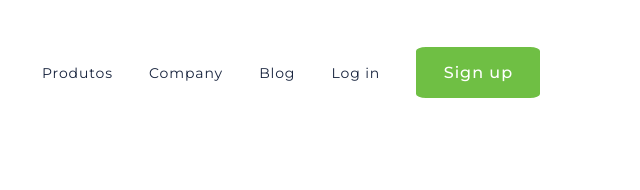
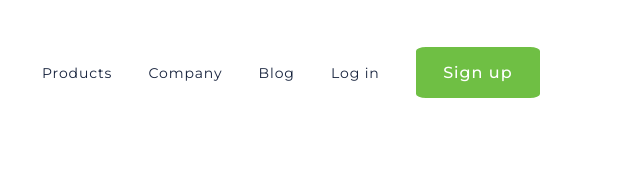
Before and after one commit to GuigaDev01/Primeiro-projeto-css, a plain HTML site: page index.html in a window 1280 px wide. Shown: the top 190 px of the page, 0-640 px from the left. Drawn offline with Linux system fonts and the light colour scheme.

Commit message:
Alteração de Header

```diff
--- a/index.html
+++ b/index.html
@@ -15,7 +15,7 @@
 <body>
 
     <header>
-        <a class="link_header">Produtos</a>
+        <a class="link_header">Products</a>
         <a class="link_header">Company</a>
         <a class="link_header">Blog</a>
         <a class="link_header">Log in</a>
```
